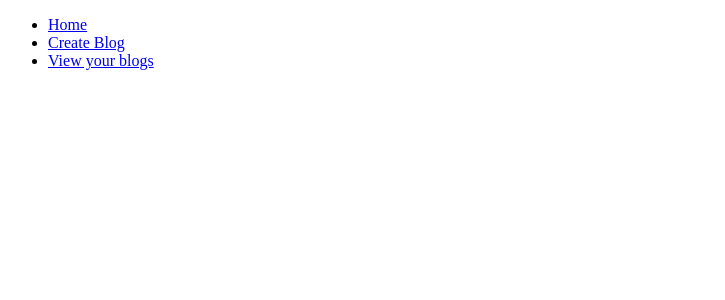
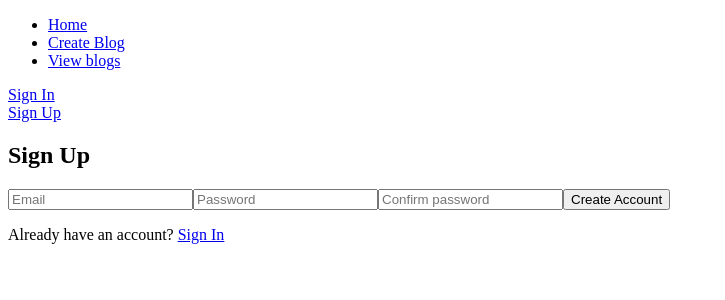
Before and after one commit to Dav-cods/Blog-Website, a React (Vite) app: page /signup in a window 1280 px wide. Shown: the top 300 px of the page, without its empty margins (0-725 px from the left). Built offline with nearby package versions, Linux system fonts and the light colour scheme.

Commit message:
Added authentication

```diff
--- a/src/App.jsx
+++ b/src/App.jsx
@@ -1,9 +1,12 @@
 import { useState } from 'react'
 import './App.css'
+import Protect from './Protect route.jsx';
 import Blog from './Blog.jsx';
 import Home from './Home.jsx';
 import View from './View.jsx';
 import Navbar from './Navbar.jsx';
+import SignUp from './Sign up.jsx';
+import SignIn from './Sign in.jsx';
 import { Routes, Route, BrowserRouter } from 'react-router-dom';
 
 function App() {
@@ -13,8 +16,18 @@ function App() {
         <Navbar/>
         <Routes>
           <Route path='/' element={<Home/>}/>
-          <Route path='/create' element={<Blog/>}/>
-          <Route path='/view' element={<View/>}/>
+          <Route path='/create' element={
+            <Protect>
+              <Blog/>
+            </Protect>
+          }/>
+          <Route path='/view' element={
+            <Protect>
+              <View/>
+            </Protect>
+          }/>
+          <Route path='/signup' element={<SignUp/>}/>
+          <Route path='/signin' element={<SignIn/>}/>
         </Routes>
       </BrowserRouter>
     </div>
--- a/src/Blog.jsx
+++ b/src/Blog.jsx
@@ -44,7 +44,7 @@ function Blog () {
 
     return(
         <div>
-            <h1>Welcome To Blog</h1>
+            <h1>Create A Blog</h1>
             <input type="text" placeholder="Type a title" onChange={handleTitleChange} value={title}/>
             <br />
             <br />
--- a/src/Navbar.jsx
+++ b/src/Navbar.jsx
@@ -1,14 +1,40 @@
-import { Link } from "react-router-dom"
+import { Link, useNavigate } from "react-router-dom";
+import { auth } from "./firebase";
+import { signOut } from "firebase/auth";
 
 function Navbar() {
+
+    const navigate = useNavigate();
+
+    async function logout() {
+        signOut(auth);
+        navigate('/');
+    }
+
     return (
         <div>
             <nav>
                 <ul>
                     <li><Link to='/'>Home</Link></li>
                     <li><Link to='/create'>Create Blog</Link></li>
-                    <li><Link to='/view'>View your blogs</Link></li>
+                    <li><Link to='/view'>View blogs</Link></li>
                 </ul>
+
+                {auth.currentUser && (
+                    <button onClick={logout}>Logout</button>
+                )}
+
+                {auth.currentUser && (
+                    <span>{auth.currentUser.email}</span>
+                )}
+
+                {!auth.currentUser && (
+                    <div>
+                        <Link to='/signin'>Sign In</Link>
+                        <br />
+                        <Link to='/signup'>Sign Up</Link>
+                    </div>
+                )}
             </nav>
         </div>
     )
--- /dev/null
+++ b/src/Protect route.jsx
@@ -0,0 +1,15 @@
+import { auth } from "./firebase";
+import { Navigate, useLocation } from "react-router-dom";
+
+function Protect({ children }) {
+    const user = auth.currentUser;
+    const location = useLocation();
+
+    if(!user) {
+        return <Navigate to='/signin' replace state={{from: location.pathname}}/>;
+    }
+
+    return children;
+}
+
+export default Protect;
--- /dev/null
+++ b/src/Sign in.jsx
@@ -0,0 +1,62 @@
+import { useState } from "react";
+import { signInWithEmailAndPassword } from "firebase/auth";
+import { auth } from "./firebase";
+import { Link, useNavigate, useLocation } from "react-router-dom";
+
+function SignIn() {
+
+    const [email, setEmail] = useState('');
+    const [password, setPassword] = useState('');
+    const [message, setMessage] = useState('');
+    const [loading, setLoading] = useState(false);
+
+    const navigate = useNavigate();
+    const location = useLocation();
+    const redirectTo = location.state?.from || '/create';
+
+    function handleEmailChange(e) {
+        setEmail(e.target.value);
+    }
+
+    function handlePasswordChange(e) {
+        setPassword(e.target.value);
+    }
+
+    async function signIn() {
+        if(!email || !password) {
+            setMessage('Please fill all fields properly');
+            setTimeout(() => {
+                setMessage('');
+            }, 3000)
+            return;
+        }
+
+        try {
+            setLoading(true);
+            await signInWithEmailAndPassword(auth, email, password);
+            navigate(redirectTo, {replace: true});
+        } catch(err) {
+            setMessage(err.message);
+            setTimeout(() => {
+                setMessage('');
+            }, 3000)
+        } finally {
+            setLoading(false);
+        }
+    }
+
+    return(
+        <div>
+            <h2>Sign In</h2>
+            <input type="email" value={email} placeholder="Email" onChange={handleEmailChange} />
+            <input type="password" value={password} placeholder="Password" onChange={handlePasswordChange} />
+            <button disabled={loading} onClick={signIn}>
+                {loading ? 'Signing In...' : 'Sign In'}
+            </button>
+            <p>{message}</p>
+            <p>Don't have an account? <Link to='/signup'>Sign Up</Link></p>
+        </div>
+    )
+}
+
+export default SignIn;
--- /dev/null
+++ b/src/Sign up.jsx
@@ -0,0 +1,73 @@
+import { useState } from "react";
+import { createUserWithEmailAndPassword } from "firebase/auth";
+import { auth } from "./firebase";
+import { Link, useNavigate, useLocation } from "react-router-dom";
+
+function SignUp() {
+
+    const [email, setEmail] = useState('');
+    const [password, setPassword] = useState('');
+    const [confirm, setConfirm] = useState('');
+    const [message, setMessage] = useState('');
+    const [loading, setLoading] = useState(false);
+    const navigate = useNavigate();
+    const location = useLocation();
+    const redirectTo = location.state?.from || '/create';
+
+    function handleEmailChange(e) {
+        setEmail(e.target.value);
+    }
+
+    function handlePasswordChange(e) {
+        setPassword(e.target.value);
+    }
+
+    function handleConfirmChange(e) {
+        setConfirm(e.target.value);
+    }
+
+    async function signUp () {
+        setMessage('');
+
+        if (!email || !password || !confirm) {
+            setMessage('All fields are required.');
+            return;
+        }
+
+        if (password !== confirm) {
+            setMessage('Passwords do not match.');
+            return;
+        }
+
+        if (password.length < 8) {
+            setMessage('Password must be at least 8 characters long.');
+            return;
+        }
+
+        try {
+            setLoading(true);
+            await createUserWithEmailAndPassword(auth, email, password);
+            navigate(redirectTo, { replace: true });
+        } catch (err) {
+            setMessage(`Error: ${err.message}`);
+        } finally {
+            setLoading(false);
+        }
+    }
+
+    return(
+        <div>
+            <h2>Sign Up</h2>
+            <input type="email" onChange={handleEmailChange} value={email} placeholder="Email" />
+            <input type="password" onChange={handlePasswordChange} value={password} placeholder="Password" />
+            <input type="password" onChange={handleConfirmChange} value={confirm} placeholder="Confirm password" />
+            <button onClick={signUp} disabled={loading}>
+                {loading ? 'Creating Account...' : 'Create Account'}
+            </button>
+            <p>{message}</p>
+            <p>Already have an account? <Link to='/signin'>Sign In</Link></p>
+        </div>
+    )
+}
+
+export default SignUp;
```
